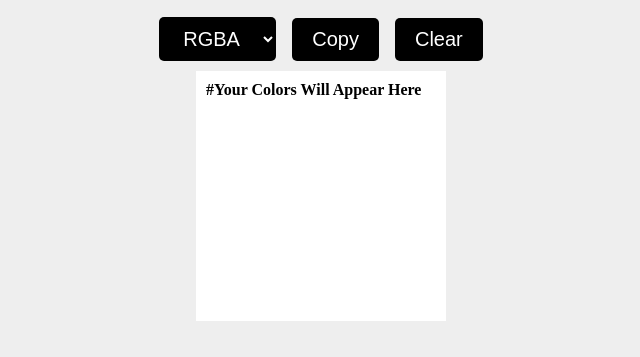
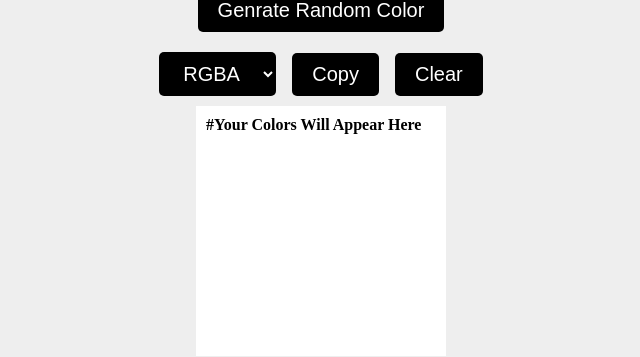
Before and after one commit to bhargav1997/random-color, a plain HTML site: page index.html in a window 1280 px wide. Shown: the part 177-534 px from the top of the page, without its empty margins (319-959 px from the left). Drawn offline with Linux system fonts and the light colour scheme.

Commit message:
MArgin added to main container

```diff
--- a/styles.css
+++ b/styles.css
@@ -10,7 +10,8 @@ body {
 
 .container {
    width: 100%;
-   height: 100vh;
+   /* height: 100vh; */
+   margin: 1em auto;
    display: flex;
    flex-direction: column;
    justify-content: center;
```
